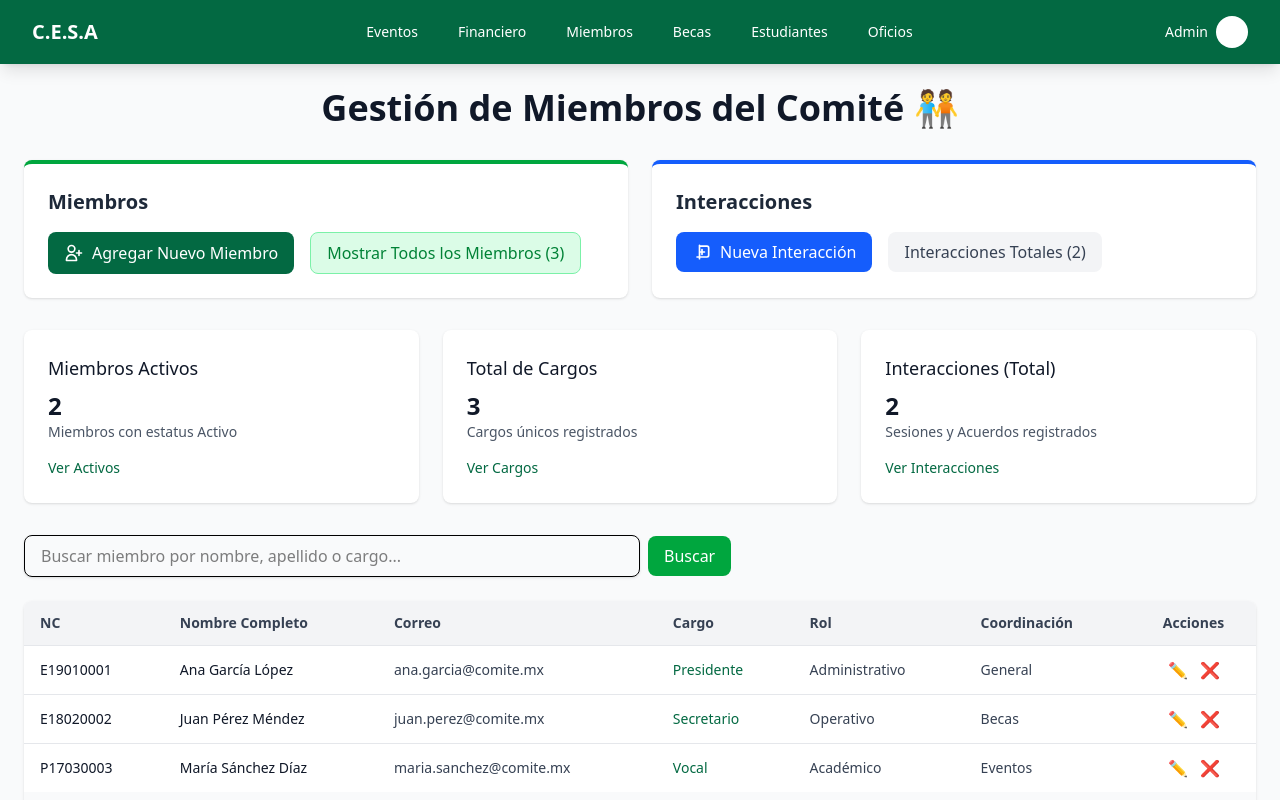
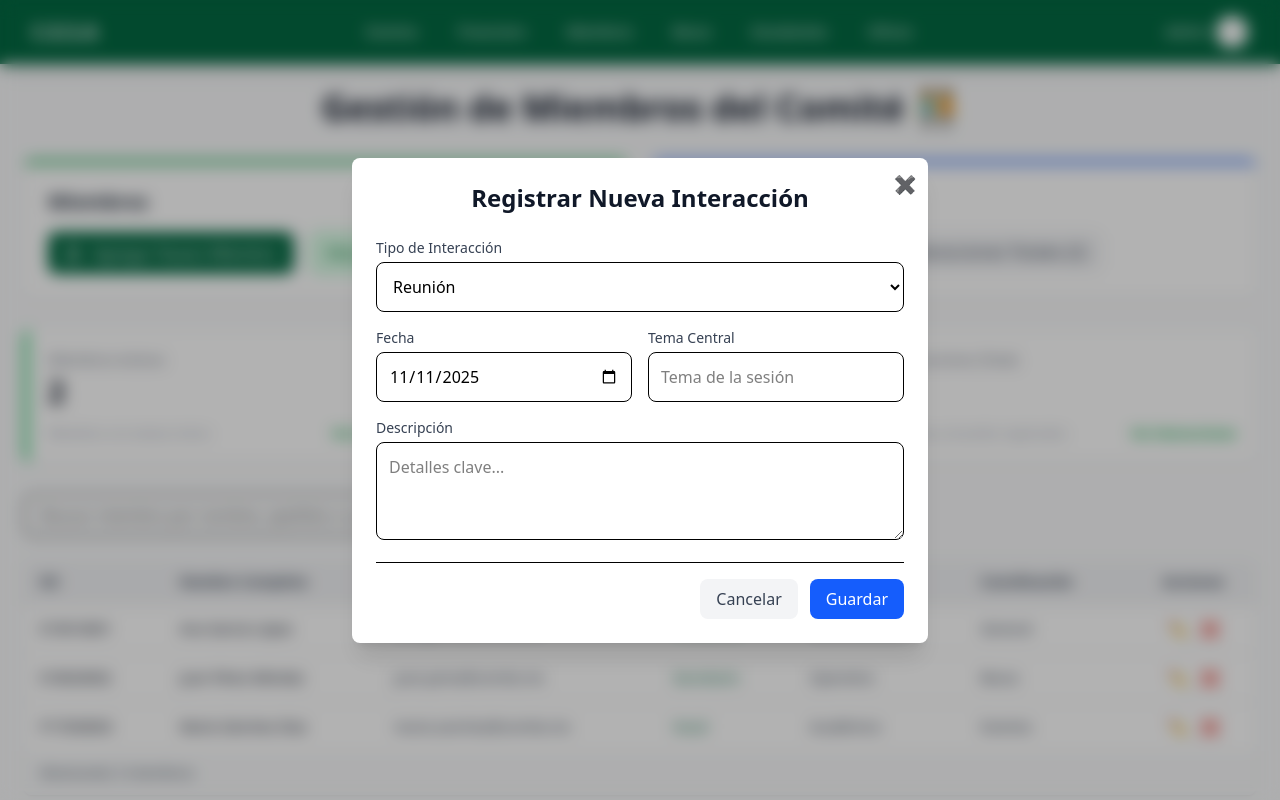
Before and after one commit to hectorDev884/CESA_App, a React (Vite) app in the folder cesa_app/: page /miembros in a window 1280 px wide. Both pictures are taken after a click on the button "Nueva Interacción". Shown: the top 800 px of the page. Built offline with nearby package versions, Linux system fonts and the light colour scheme.

Commit message:
Resolución referencia

```diff
--- a/cesa_app/src/pages/Miembros.jsx
+++ b/cesa_app/src/pages/Miembros.jsx
@@ -1,10 +1,91 @@
 import React, { useState, useEffect } from "react";
-  import SummaryCard from "../components/SummaryCard.jsx";
-  import MiembrosModal from "../components/MiembrosModal.jsx"; // Modal para Agregar/Editar
-  import InteraccionModal from "../components/InteraccionModal.jsx"; // Asume que existe para la nueva interacción
+import MiembrosModal from "./MiembrosModal.jsx"; // Modal para Agregar/Editar Miembro (Archivo 2)
 
-  // --- 🛠️ Funciones Mock de la API (DEBEN SER REEMPLAZADAS POR TU BACKEND REAL) ---
+// --- 🛠️ COMPONENTES AUXILIARES CONSOLIDADOS (para evitar archivos extra) ---
+
+// 1. Componente de Tarjeta de Resumen (Reemplaza a SummaryCard.jsx)
+const SummaryCard = ({ title, mainText, subText, buttonText, onButtonClick }) => (
+    <div className="bg-white shadow rounded-lg p-5 border-l-4 border-green-500 flex flex-col justify-between">
+        <h3 className="text-sm font-medium text-gray-500 truncate">{title}</h3>
+        <p className="mt-1 text-3xl font-semibold text-gray-900">{mainText}</p>
+        <div className="mt-4 flex justify-between items-center">
+            <p className="text-xs text-gray-400">{subText}</p>
+            <button
+                onClick={onButtonClick}
+                className="text-xs text-green-600 hover:text-green-800 font-semibold transition-colors"
+            >
+                {buttonText}
+            </button>
+        </div>
+    </div>
+);
+
+// 2. Componente Modal de Interacción (Reemplaza a InteraccionModal.jsx)
+const InteraccionModal = ({ onClose, onSave }) => {
+    const [formData, setFormData] = useState({
+        tipo: "Reunión",
+        fecha: new Date().toISOString().split("T")[0],
+        tema: "",
+        descripcion: "",
+    });
+
+    const handleChange = (e) => {
+        const { name, value } = e.target;
+        setFormData((prev) => ({ ...prev, [name]: value }));
+    };
+
+    const handleSubmit = (e) => {
+        e.preventDefault();
+        if (!formData.tema.trim() || !formData.fecha.trim()) {
+            alert("Por favor, ingresa un tema y una fecha para la interacción.");
+            return;
+        }
+        onSave(formData);
+    };
+
+    return (
+        <div className="fixed inset-0 bg-black/30 flex items-center justify-center z-50 p-4 backdrop-blur-sm">
+            <div className="bg-white p-6 rounded-lg shadow-xl w-full max-w-xl relative">
+                <button className="absolute top-3 right-3 text-gray-500 hover:text-gray-700 text-lg" onClick={onClose}>
+                    ✖
+                </button>
+                <h2 className="text-2xl font-bold text-gray-900 mb-6 text-center">Registrar Nueva Interacción</h2>
+                <form onSubmit={handleSubmit} className="space-y-4">
+                    <div>
+                        <label className="block text-sm font-medium text-gray-700 mb-1">Tipo de Interacción</label>
+                        <select name="tipo" value={formData.tipo} onChange={handleChange} className="w-full p-3 border rounded-lg focus:ring-blue-500">
+                            <option value="Reunión">Reunión</option>
+                            <option value="Acuerdo">Acuerdo</option>
+                            <option value="Revisión">Revisión</option>
+                        </select>
+                    </div>
+                    <div className="grid grid-cols-2 gap-4">
+                        <div>
+                            <label className="block text-sm font-medium text-gray-700 mb-1">Fecha</label>
+                            <input type="date" name="fecha" value={formData.fecha} onChange={handleChange} className="w-full p-3 border rounded-lg focus:ring-blue-500" />
+                        </div>
+                        <div>
+                            <label className="block text-sm font-medium text-gray-700 mb-1">Tema Central</label>
+                            <input type="text" name="tema" value={formData.tema} onChange={handleChange} placeholder="Tema de la sesión" className="w-full p-3 border rounded-lg focus:ring-blue-500" />
+                        </div>
+                    </div>
+                    <div>
+                        <label className="block text-sm font-medium text-gray-700 mb-1">Descripción</label>
+                        <textarea name="descripcion" value={formData.descripcion} onChange={handleChange} rows="3" placeholder="Detalles clave..." className="w-full p-3 border rounded-lg focus:ring-blue-500"></textarea>
+                    </div>
+                    <div className="flex justify-end gap-3 pt-4 border-t">
+                        <button type="button" onClick={onClose} className="bg-gray-100 text-gray-700 px-4 py-2 rounded-lg hover:bg-gray-200">Cancelar</button>
+                        <button type="submit" className="bg-blue-600 text-white px-4 py-2 rounded-lg hover:bg-blue-700">Guardar</button>
+                    </div>
+                </form>
+            </div>
+        </div>
+    );
+};
+
+// --- 🛠️ Funciones Mock de la API (Manteniendo la estructura anterior) ---
 const mockMiembros = [
+  // ... (datos mock)
     {
     miembro_id: 1,
     nc: "E19010001",
@@ -42,14 +123,12 @@
     activo: false,
   },
 ];
-
-  const mockInteracciones = [
-    { id: 1, tipo: "Reunión ordinaria", fecha: "2025-10-20", tema: "Revisión de becas" },
-    { id: 2, tipo: "Acuerdo", fecha: "2025-10-15", tema: "Nuevo formato de solicitud" },
+let mockInteracciones = [ // Usamos 'let' para poder modificar el mock
+    { id: 1, tipo: "Reunión", fecha: "2025-10-20", tema: "Revisión de becas" },
+    { id: 2, tipo: "Acuerdo", fecha: "2025-10-15", tema: "Nuevo formato" },
 ];
 
 async function getMiembros(query) {
-    // Simulación de una llamada a API con retardo
   await new Promise((resolve) => setTimeout(resolve, 500));
   const search = query.split("=")[1] ? decodeURIComponent(query.split("=")[1]).toLowerCase() : "";
   if (search) {
@@ -61,6 +140,8 @@
   }
   return mockMiembros;
 }
+
+// ... (updateMiembro, createMiembro, deleteMiembro - sin cambios respecto a la versión anterior)
 
 async function updateMiembro(id, data) {
   await new Promise((resolve) => setTimeout(resolve, 300));
@@ -88,29 +169,29 @@
   }
   return initialLength !== mockMiembros.length;
 }
-  // --- ⬆️ Funciones Mock ---
 
+
+// --- 💻 COMPONENTE PRINCIPAL: Miembros ---
 
 export default function Miembros() {
   const [searchInput, setSearchInput] = useState("");
   const [search, setSearch] = useState("");
   const [showMiembrosModal, setShowMiembrosModal] = useState(false);
   const [showInteraccionModal, setShowInteraccionModal] = useState(false);
-    const [selectedMiembro, setSelectedMiembro] = useState(null); // Miembro para editar o null para agregar
+  const [selectedMiembro, setSelectedMiembro] = useState(null);
 
   const [isLoading, setIsLoading] = useState(true);
-    const [allMiembros, setAllMiembros] = useState([]);
-    const [displayedMiembros, setDisplayedMiembros] = useState([]);
-    const [interacciones, setInteracciones] = useState(mockInteracciones); // Solo para el card de resumen
+  const [allMiembros, setAllMiembros] = useState(mockMiembros);
+  const [displayedMiembros, setDisplayedMiembros] = useState(mockMiembros);
+  const [interacciones, setInteracciones] = useState(mockInteracciones);
 
-    // Nuevo estado para la vista de la tabla
-    const [vistaTabla, setVistaTabla] = useState("miembros"); // 'miembros' o 'interacciones'
+  const [vistaTabla, setVistaTabla] = useState("miembros");
 
 
   // --- 🔄 Traer miembros del backend
   useEffect(() => {
     fetchMiembros();
-    }, [search]); // recarga cada vez que cambie la búsqueda
+  }, [search]);
 
   async function fetchMiembros() {
     setIsLoading(true);
@@ -125,9 +206,7 @@
     }
   }
 
-    // --- ✨ Efecto para aplicar el filtro de "Mostrar Todos" después de una acción
   useEffect(() => {
-      // Si la vista es 'miembros', simplemente muestra la lista maestra (que ya está filtrada por búsqueda)
     setDisplayedMiembros(allMiembros);
   }, [allMiembros]);
 
@@ -142,7 +221,6 @@
     if (!window.confirm("¿Seguro que deseas eliminar a este miembro del comité?")) return;
     try {
       await deleteMiembro(miembroId);
-        // Actualiza la lista maestra
       setAllMiembros((prev) => prev.filter((m) => m.miembro_id !== miembroId));
       alert("Miembro eliminado con éxito (Mock).");
     } catch (err) {
@@ -152,7 +230,7 @@
 
   // --- ✏️/➕ Abrir modal de Agregar/Edición
   const handleOpenModal = (miembro = null) => {
-      setSelectedMiembro(miembro); // null para agregar, objeto para editar
+    setSelectedMiembro(miembro);
     setShowMiembrosModal(true);
   };
 
@@ -160,15 +238,12 @@
   const handleSaveMiembro = async (formData) => {
     try {
         if (formData.miembro_id) {
-              // Editar
             const updated = await updateMiembro(formData.miembro_id, formData);
-              // Actualiza la lista maestra
             setAllMiembros((prev) =>
                 prev.map((m) => (m.miembro_id === updated.miembro_id ? updated : m))
             );
             alert("Miembro actualizado con éxito (Mock).");
         } else {
-              // Agregar
             const newMiembro = await createMiembro(formData);
             setAllMiembros((prev) => [...prev, newMiembro]);
             alert("Miembro agregado con éxito (Mock).");
@@ -180,13 +255,16 @@
     }
   };
 
-    // --- 📝 Manejar la nueva interacción (solo mock para el ejemplo)
+  // --- 📝 Manejar la nueva interacción
   const handleSaveInteraccion = (data) => {
     console.log("Guardando nueva interacción:", data);
-      // Lógica para guardar la interacción en el backend (simulada)
-      setInteracciones((prev) => [...prev, { ...data, id: Date.now() }]);
+    const newInteraccion = { ...data, id: Date.now() };
+    // Actualizamos el mock global para que se refleje en el conteo del SummaryCard
+    mockInteracciones.push(newInteraccion);
+    setInteracciones(mockInteracciones);
     setShowInteraccionModal(false);
     alert("Interacción registrada con éxito (Mock).");
+    setVistaTabla("interacciones"); // Muestra la tabla de interacciones al guardar
   };
 
 
@@ -207,22 +285,9 @@
             <div className="flex flex-wrap gap-4">
                 <button
                     className="bg-[#036942] text-white px-4 py-2 rounded-lg hover:bg-green-700 flex items-center gap-2 transition-colors"
-                      onClick={() => handleOpenModal()} // Abre modal de Agregar
+                    onClick={() => handleOpenModal()}
                 >
-                      <svg
-                          xmlns="http://www.w3.org/2000/svg"
-                          className="h-5 w-5"
-                          fill="none"
-                          viewBox="0 0 24 24"
-                          stroke="currentColor"
-                      >
-                          <path
-                              strokeLinecap="round"
-                              strokeLinejoin="round"
-                              strokeWidth={2}
-                              d="M18 9v3m0 0v3m0-3h3m-3 0h-3m-2-5a4 4 0 11-8 0 4 4 0 018 0zM3 20a6 6 0 0112 0v1H3v-1z"
-                          />
-                      </svg>
+                    <svg xmlns="http://www.w3.org/2000/svg" className="h-5 w-5" fill="none" viewBox="0 0 24 24" stroke="currentColor"><path strokeLinecap="round" strokeLinejoin="round" strokeWidth={2} d="M18 9v3m0 0v3m0-3h3m-3 0h-3m-2-5a4 4 0 11-8 0 4 4 0 018 0zM3 20a6 6 0 0112 0v1H3v-1z"/></svg>
                     Agregar Nuevo Miembro
                 </button>
                 <button
@@ -246,20 +311,7 @@
                     className="bg-blue-600 text-white px-4 py-2 rounded-lg hover:bg-blue-700 flex items-center gap-2 transition-colors"
                     onClick={() => setShowInteraccionModal(true)}
                 >
-                      <svg
-                          xmlns="http://www.w3.org/2000/svg"
-                          className="h-5 w-5"
-                          fill="none"
-                          viewBox="0 0 24 24"
-                          stroke="currentColor"
-                      >
-                          <path
-                              strokeLinecap="round"
-                              strokeLinejoin="round"
-                              strokeWidth={2}
-                              d="M9 12h6m-3-3v6m-6 3h12a2 2 0 002-2V7a2 2 0 00-2-2H9.5M9 20V4"
-                          />
-                      </svg>
+                     <svg xmlns="http://www.w3.org/2000/svg" className="h-5 w-5" fill="none" viewBox="0 0 24 24" stroke="currentColor"><path strokeLinecap="round" strokeLinejoin="round" strokeWidth={2} d="M9 12h6m-3-3v6m-6 3h12a2 2 0 002-2V7a2 2 0 00-2-2H9.5M9 20V4"/></svg>
                     Nueva Interacción
                 </button>
                 <button
@@ -276,14 +328,13 @@
         </div>
       </div>
 
-        {/* Cards resumen (solo para miembros, se mantiene el diseño) */}
+      {/* Cards resumen (usando el componente SummaryCard consolidado) */}
       <div className="grid grid-cols-1 md:grid-cols-3 gap-6 mb-8">
         <SummaryCard
           title="Miembros Activos"
           mainText={isLoading ? "..." : allMiembros.filter((m) => m.activo).length.toString()}
           subText="Miembros con estatus Activo"
           buttonText="Ver Activos"
-            // Aquí podrías implementar un filtro de estado, pero lo dejo simple por ahora
           onButtonClick={() => { /* Lógica de filtro activo */ }}
         />
         <SummaryCard
@@ -302,7 +353,7 @@
         />
       </div>
 
-        {/* Barra de búsqueda (manteniendo funcionalidad) */}
+      {/* Barra de búsqueda */}
       <div className="mb-6 flex flex-col md:flex-row gap-2 items-center">
         <input
           type="text"
@@ -314,47 +365,28 @@
         />
         <button
           onClick={handleSearch}
-            className="bg-green-600 text-white px-4 py-2 rounded-lg hover:bg-green-700 hover:cursor-pointer disabled:opacity-50"
+          className="bg-green-600 text-white px-4 py-2 rounded-lg hover:bg-green-700 disabled:opacity-50"
           disabled={isLoading}
         >
           Buscar
         </button>
-          {/* Botón para limpiar búsqueda */}
         {search && (
           <button
             onClick={() => { setSearchInput(""); setSearch(""); }}
-              className="text-sm text-gray-600 hover:text-red-600 hover:underline px-4 py-2 hover:cursor-pointer"
+            className="text-sm text-gray-600 hover:text-red-600 hover:underline px-4 py-2"
           >
             Limpiar búsqueda
           </button>
         )}
       </div>
 
-        {/* Contenido principal: Carga, Sin Datos o Tabla */}
+      {/* Contenido principal: Tabla */}
       <div className="bg-white shadow rounded-lg overflow-hidden">
+        {/* ... (Lógica de carga y tablas sin cambios, usando displayedMiembros e interacciones) ... */}
         {isLoading ? (
           // --- ⏳ Indicador de Carga ---
           <div className="p-10 text-center text-xl text-gray-600 flex justify-center items-center gap-3">
-              <svg
-                className="animate-spin h-5 w-5 text-[#036942]"
-                xmlns="http://www.w3.org/2000/svg"
-                fill="none"
-                viewBox="0 0 24 24"
-              >
-                <circle
-                  className="opacity-25"
-                  cx="12"
-                  cy="12"
-                  r="10"
-                  stroke="currentColor"
-                  strokeWidth="4"
-                ></circle>
-                <path
-                  className="opacity-75"
-                  fill="currentColor"
-                  d="M4 12a8 8 0 018-8V0C5.373 0 0 5.373 0 12h4zm2 5.291A7.962 7.962 0 014 12H0c0 3.042 1.135 5.824 3 7.938l3-2.647z"
-                ></path>
-              </svg>
+            <svg className="animate-spin h-5 w-5 text-[#036942]" xmlns="http://www.w3.org/2000/svg" fill="none" viewBox="0 0 24 24"><circle className="opacity-25" cx="12" cy="12" r="10" stroke="currentColor" strokeWidth="4"></circle><path className="opacity-75" fill="currentColor" d="M4 12a8 8 0 018-8V0C5.373 0 0 5.373 0 12h4zm2 5.291A7.962 7.962 0 014 12H0c0 3.042 1.135 5.824 3 7.938l3-2.647z"></path></svg>
             Cargando {vistaTabla}...
           </div>
         ) : vistaTabla === "miembros" ? (
@@ -390,27 +422,14 @@
                                     <td className="px-4 py-3 text-sm text-gray-700">{m.rol}</td>
                                     <td className="px-4 py-3 text-sm text-gray-700">{m.coordinacion}</td>
                                     <td className="px-4 py-3 flex justify-center gap-3">
-                                          <button
-                                              className="text-blue-600 hover:text-blue-800 hover:cursor-pointer"
-                                              onClick={() => handleOpenModal(m)} // Abre modal de Edición
-                                          >
-                                              ✏️
-                                          </button>
-                                          <button
-                                              onClick={() => handleDelete(m.miembro_id)}
-                                              className="text-red-600 hover:text-red-800 hover:cursor-pointer"
-                                          >
-                                              ❌
-                                          </button>
+                                        <button className="text-blue-600 hover:text-blue-800" onClick={() => handleOpenModal(m)}>✏️</button>
+                                        <button onClick={() => handleDelete(m.miembro_id)} className="text-red-600 hover:text-red-800">❌</button>
                                     </td>
                                 </tr>
                             ))}
                         </tbody>
                     </table>
-
-                      <div className="px-4 py-3 bg-gray-50 text-sm text-gray-600">
-                          Mostrando {displayedMiembros.length} miembros
-                      </div>
+                    <div className="px-4 py-3 bg-gray-50 text-sm text-gray-600">Mostrando {displayedMiembros.length} miembros</div>
                 </>
             )
         ) : (
@@ -437,27 +456,14 @@
                                     <td className="px-4 py-3 text-sm text-gray-700">{i.fecha}</td>
                                     <td className="px-4 py-3 text-sm text-gray-900">{i.tema}</td>
                                     <td className="px-4 py-3 flex justify-center gap-3">
-                                          <button
-                                              className="text-blue-600 hover:text-blue-800 hover:cursor-pointer"
-                                              // Lógica para editar interacción
-                                          >
-                                              ✏️
-                                          </button>
-                                          <button
-                                              // Lógica para eliminar interacción
-                                              className="text-red-600 hover:text-red-800 hover:cursor-pointer"
-                                          >
-                                              ❌
-                                          </button>
+                                        <button className="text-blue-600 hover:text-blue-800">✏️</button>
+                                        <button className="text-red-600 hover:text-red-800">❌</button>
                                     </td>
                                 </tr>
                             ))}
                         </tbody>
                     </table>
-
-                      <div className="px-4 py-3 bg-gray-50 text-sm text-gray-600">
-                          Mostrando {interacciones.length} interacciones
-                      </div>
+                    <div className="px-4 py-3 bg-gray-50 text-sm text-gray-600">Mostrando {interacciones.length} interacciones</div>
                 </>
             )
         )}
@@ -468,21 +474,16 @@
         <MiembrosModal
           onClose={() => setShowMiembrosModal(false)}
           onSave={handleSaveMiembro}
-            miembroData={selectedMiembro} // Pasa el miembro si es edición, o null si es agregar
+          miembroData={selectedMiembro}
         />
       )}
 
-        {/* Modal de Interacciones (Mock) */}
       {showInteraccionModal && (
-          <InteraccionModal // Necesitas crear este componente con la estructura de un Modal (como MiembrosModal)
+        <InteraccionModal
             onClose={() => setShowInteraccionModal(false)}
             onSave={handleSaveInteraccion}
-              // Aquí irían los campos de Interacción
         />
       )}
     </div>
   );
 }
-
-  // ⚠️ Nota: Para que el archivo Miembros.jsx funcione, debes crear un componente InteraccionModal.jsx
-  // o reemplazar el uso de InteraccionModal por un modal dummy o MiembrosModal.
```
Also changed, not shown: cesa_app/src/components/MiembrosModal.jsx (+6 -15 lines). Lines whose indentation alone changed are shown as unchanged.
